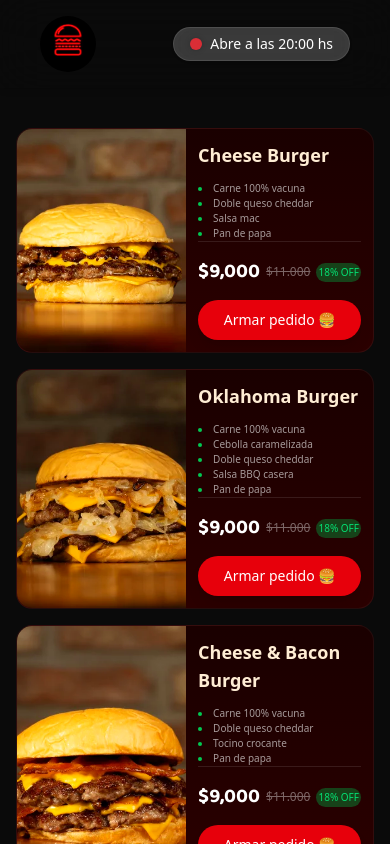
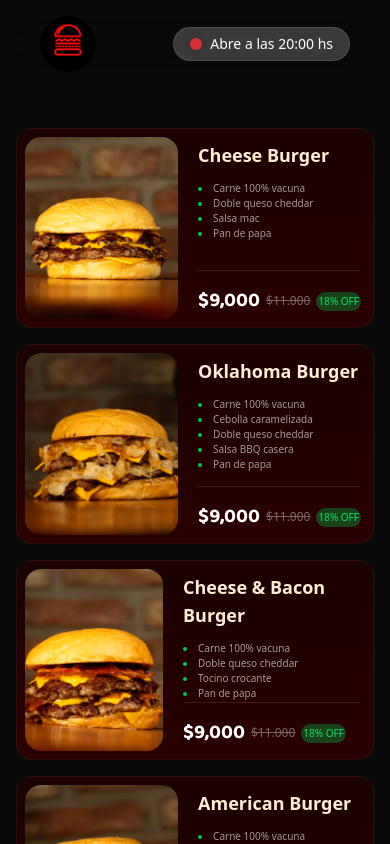
Before and after one commit to SebaPerez90/tyson-burger, a Next.js app: page /menu in a window 390 px wide. Shown: the top 844 px of the page. Built offline with nearby package versions, Linux system fonts and the light colour scheme.

Commit message:
responsive menu layout and cards

```diff
--- a/src/app/menu/page.tsx
+++ b/src/app/menu/page.tsx
@@ -4,12 +4,7 @@ import mockMenuItems from "@/src/mockup/menu.json";
 
 export default function MenuPage() {
   return (
-    // <main className="grid grid-cols-1 sm:grid-cols-2 lg:grid-cols-3 gap-8 max-w-[1200px] mx-auto px-4 sm:px-6 lg:px-8 py-12">
-    //   {mockMenuItems.map((item) => (
-    //     <HamburgerCard key={item.id} item={item} />
-    //   ))}
-    // </main>
-    <main className="grid grid-cols-1 sm:grid-cols-2 lg:grid-cols-3 gap-4 lg:gap-8 max-w-[1200px] mx-auto px-4 sm:px-6 lg:px-8 py-10">
+    <main className="grid grid-cols-1 md:grid-cols-2 lg:grid-cols-3 gap-4 lg:gap-8 max-w-[1200px] mx-auto px-4 sm:px-6 lg:px-8 py-10">
       {mockMenuItems.map((item) => (
         <HamburgerCard key={item.id} item={item} />
       ))}
--- a/src/components/ui/cards/HamburgerCard.tsx
+++ b/src/components/ui/cards/HamburgerCard.tsx
@@ -1,18 +1,24 @@
+"use client";
+
 import Image from "next/image";
 import { Button } from "../button";
 import Link from "next/link";
+import { useRouter } from "next/navigation";
 
 const HamburgerCard = ({ item }: { item: HamburgerItem }) => {
+  const router = useRouter();
+
   return (
     <div
       key={item.id}
-      className="bg-linear-to-b from-[#1a0000] to-[#2b0000] rounded-2xl overflow-hidden border border-white/5 flex flex-row lg:flex-col justify-between"
-      //   "sm:bg-transparent sm:shadow-none sm:border-none sm:rounded-none sm:w-full sm:px-4 sm:py-2"
-      // }
+      className="bg-linear-to-b from-[#1a0000] to-[#2b0000] rounded-2xl overflow-hidden border border-white/5 flex flex-row lg:flex-col justify-between cursor-pointer h-[200px] md:h-auto active:scale-[0.98] active:brightness-90 transition-all select-none active:from-[#310000] active:to-[#430000]"
+      onClick={() =>
+        router.push(`/menu/${item.name.toLowerCase().replace(/\s+/g, "-")}`)
+      }
     >
       {/* IMAGE */}
-      <div className="p-4a lg:p-4 w-[70%] lg:w-full">
-        <div className="overflow-hidden lg:rounded-2xl w-full h-full">
+      <div className="p-2 md:p-0 lg:p-4 w-1/2 md:w-[70%] lg:w-full">
+        <div className="overflow-hidden rounded-2xl md:rounded-none lg:rounded-2xl w-full h-full">
           <Image
             width={400}
             height={208}
@@ -25,7 +31,7 @@ const HamburgerCard = ({ item }: { item: HamburgerItem }) => {
       </div>
 
       {/* BODY */}
-      <div className="p-3  lg:p-6 lg:pt-0 flex flex-col justify-between grow">
+      <div className="p-3 lg:p-6 lg:pt-0 flex flex-col justify-between grow">
         <div>
           <span className="text-lg md:text-xl lg:text-3xl text-orange-100 font-bold mb-3 block">
             {item.name}
@@ -40,7 +46,7 @@ const HamburgerCard = ({ item }: { item: HamburgerItem }) => {
         </div>
 
         {/* Precio + Botones */}
-        <div className="flex flex-col gap-0.5 mt-auto pt-4 border-t border-white/10 min-h-[82px]">
+        <div className="flex flex-col gap-0.5 mt-auto pt-4 border-t border-white/10 lg:h-auto lg:min-h-[82px]">
           <div className="flex flex-row items-center lg:items-start lg:flex-col gap-0.5">
             <span className="text-xl font-bold font-baloo text-white">
               ${item.price.simple.toLocaleString()}
@@ -55,7 +61,10 @@ const HamburgerCard = ({ item }: { item: HamburgerItem }) => {
             </span>
           </div>
 
-          <Link href={`/menu/${item.name.toLowerCase().replace(/\s+/g, "-")}`}>
+          <Link
+            className="hidden lg:block"
+            href={`/menu/${item.name.toLowerCase().replace(/\s+/g, "-")}`}
+          >
             {/* <Link href={`/menu/${item.slug}`}> */}
             <Button
               variant="destructive"
```
